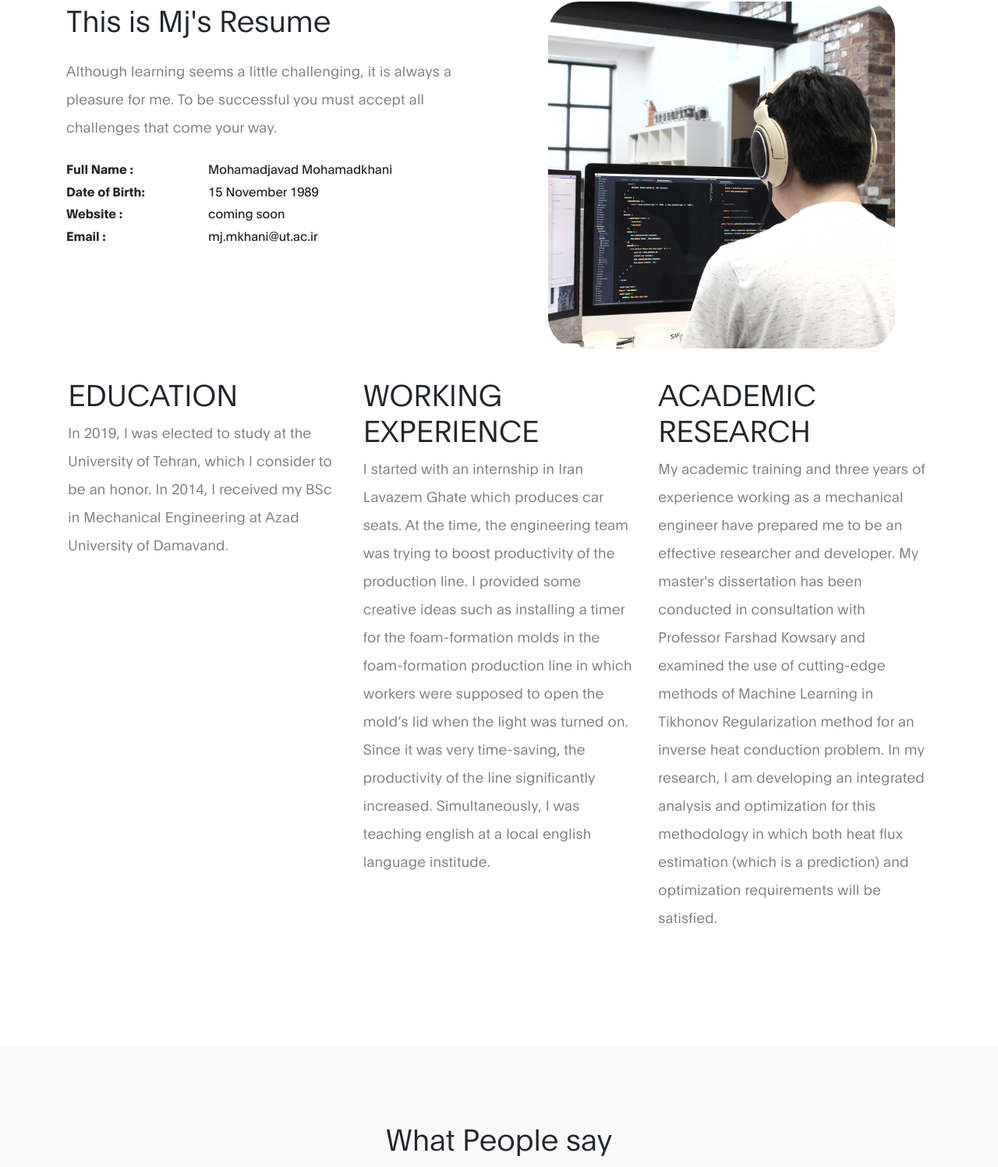
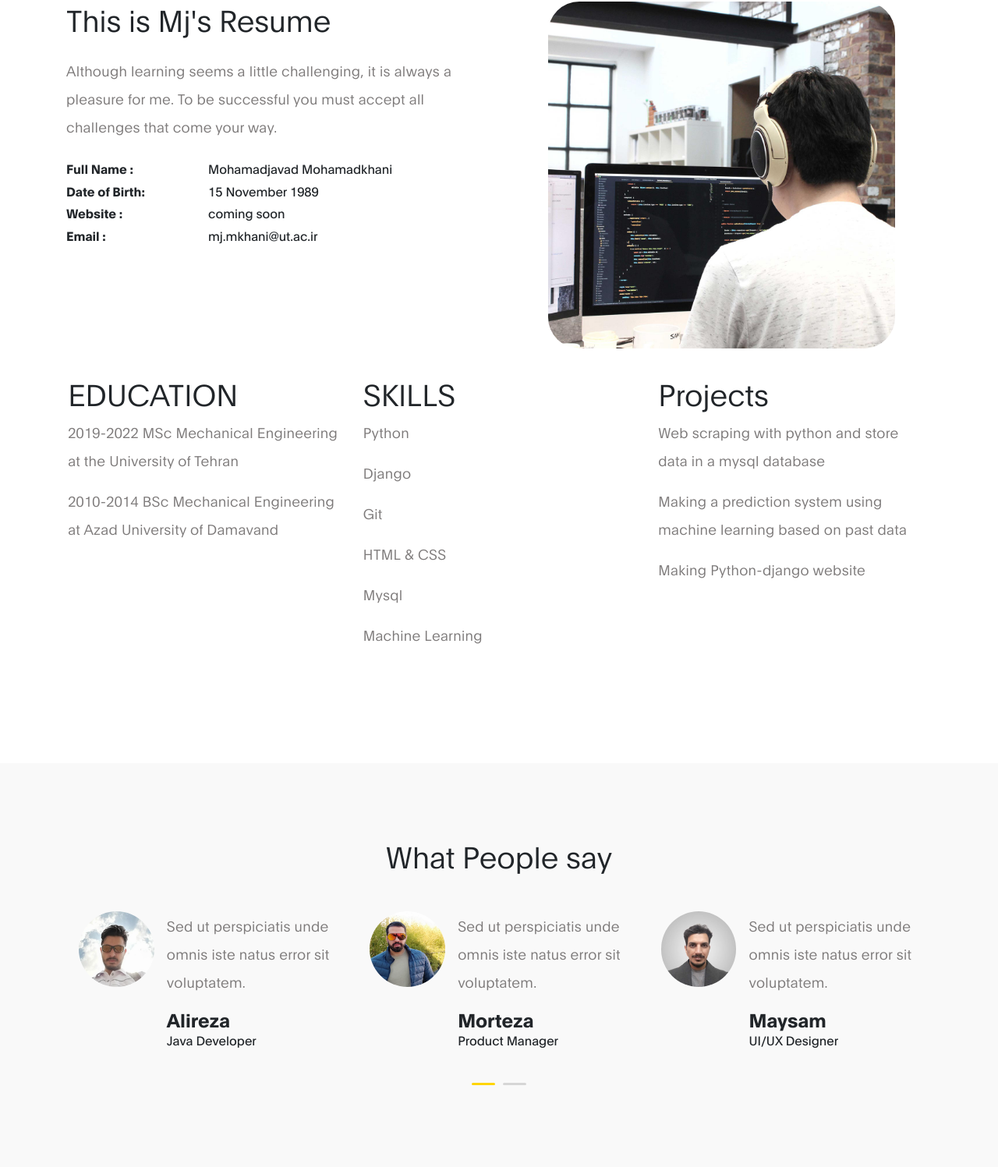
Before and after one commit to mjmkh/resume-mjmk, a Django app: page / in a window 1280 px wide. Shown: the part 644-2141 px from the top of the page at 78% size. Run offline with Django 3.2, Linux system fonts and the light colour scheme; some libraries are stand-ins or nearby versions.

Commit message:
index update

```diff
--- a/template/website/index.html
+++ b/template/website/index.html
@@ -123,15 +123,23 @@ Tooplate 2120 Mj Resume
             <div class="row about-third">
             	<div class="col-lg-4 col-md-4 col-12">
                 <h3>EDUCATION</h3>
-                <p>In 2019, I was elected to study at the University of Tehran, which I consider to be an honor. In 2014, I received my BSc in Mechanical Engineering at Azad University of Damavand. </p>
+                <p>2019-2022 MSc Mechanical Engineering at the University of Tehran</p>
+                <p>2010-2014 BSc Mechanical Engineering at Azad University of Damavand</p>
                 </div>
                 <div class="col-lg-4 col-md-4 col-12">
-                <h3>WORKING EXPERIENCE</h3>
-                <p>I started with an internship in Iran Lavazem Ghate which produces car seats. At the time, the engineering team was trying to boost productivity of the production line. I provided some creative ideas such as installing a timer for the foam-formation molds in the foam-formation production line in which workers were supposed to open the mold’s lid when the light was turned on. Since it was very time-saving, the productivity of the line significantly increased. Simultaneously, I was teaching english at a local english language institude.</p>
+                <h3>SKILLS</h3>
+                <p>Python</p>
+                <p>Django</p>
+                <p>Git</p>
+                <p>HTML & CSS</p>
+                <p>Mysql</p>
+                <p>Machine Learning</p>
                 </div>
                 <div class="col-lg-4 col-md-4 col-12">
-                <h3>ACADEMIC RESEARCH</h3>
-                <p>My academic training and three years of experience working as a mechanical engineer have prepared me to be an effective researcher and developer. My master's dissertation has been conducted in consultation with Professor Farshad Kowsary and examined the use of cutting-edge methods of Machine Learning in Tikhonov Regularization method for an inverse heat conduction problem. In my research, I am developing an integrated analysis and optimization for this methodology in which both heat flux estimation (which is a prediction) and optimization requirements will be satisfied. </p>
+                <h3>Projects</h3>
+                <p>Web scraping with python and store data in a mysql database</p>
+                <p>Making a prediction system using machine learning based on past data</p>
+                <p>Making Python-django website</p>
                 </div>
             </div>
         </div>
```
Also changed, not shown: statics/images/testimonials/alireza.png, statics/images/testimonials/maysam.png, statics/images/testimonials/mort.png, statics/images/testimonials/sam.jpg.
